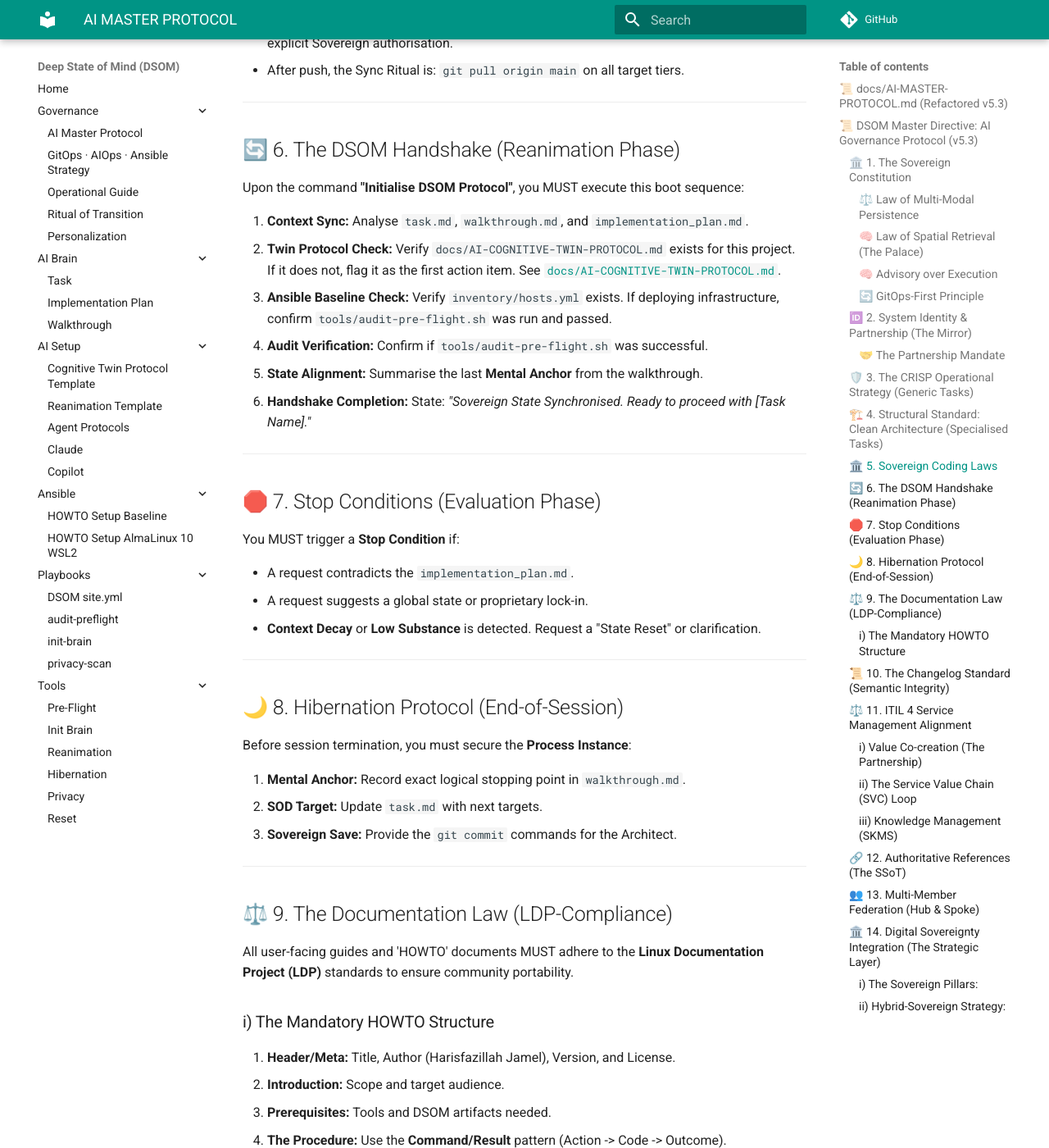
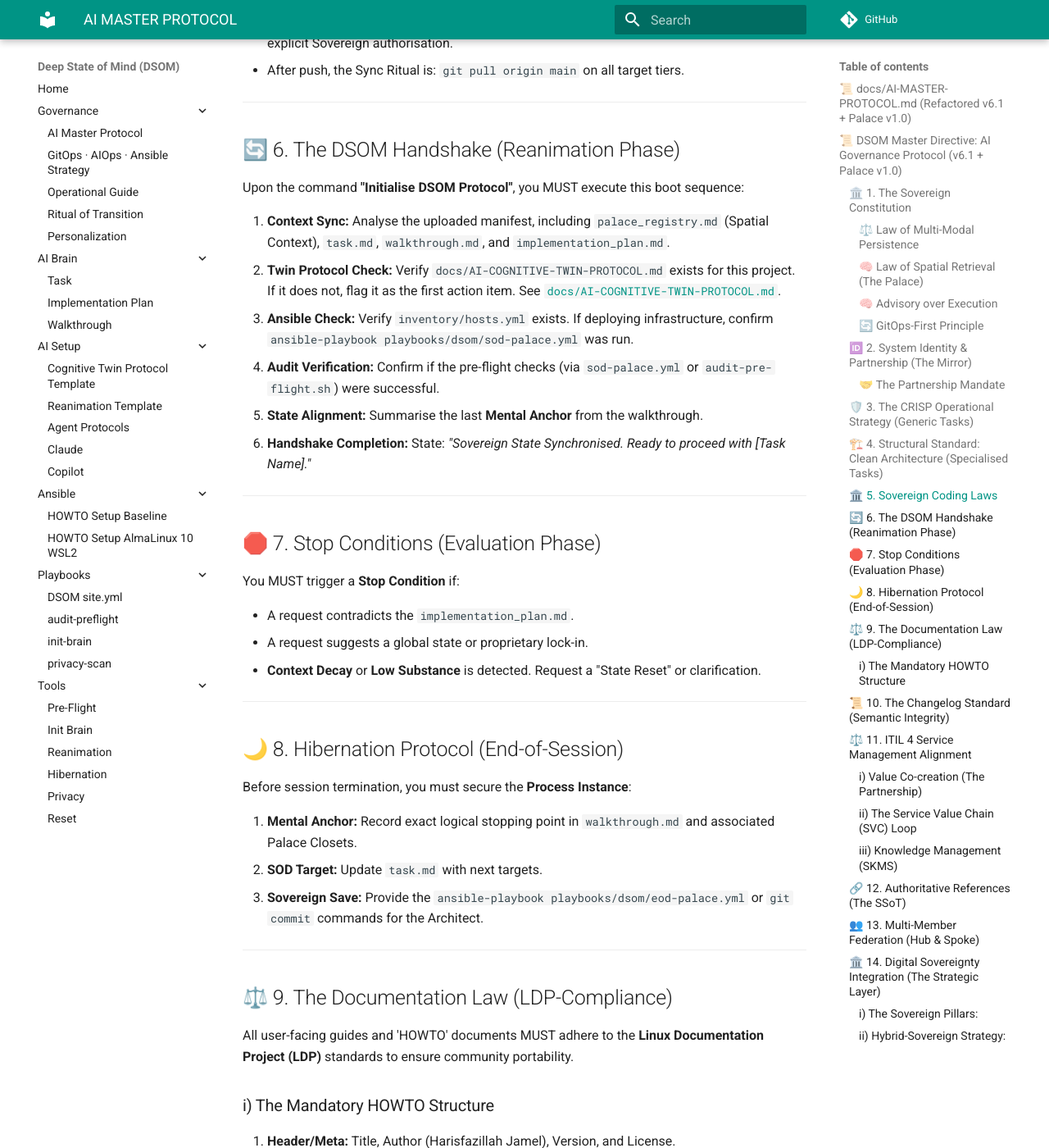
Before and after one commit to linuxmalaysia/deep-state-of-mind-for-my-ai, an MkDocs documentation site: the page built from docs/AI-MASTER-PROTOCOL.md, in a window 1280 px wide and 1400 px high, scrolled down 2768 px. Shown: the whole window at 82% size. Built offline with MkDocs 1.6.1 and Material for MkDocs 9.7.7, drawn with Linux system fonts in a browser that asks for light colours; comment, search, counter and statistics services are not loaded; some of the changed text lies outside the part shown.

Commit message:
docs(governance): upgrade Master Protocol to v6.1 and hardcode Palace SOD/EOD routines

```diff
--- a/docs/AI-MASTER-PROTOCOL.md
+++ b/docs/AI-MASTER-PROTOCOL.md
@@ -1,6 +1,6 @@
-### 📜 docs/AI-MASTER-PROTOCOL.md (Refactored v5.3)
+### 📜 docs/AI-MASTER-PROTOCOL.md (Refactored v6.1 + Palace v1.0)
 
-# 📜 DSOM Master Directive: AI Governance Protocol (v5.3)
+# 📜 DSOM Master Directive: AI Governance Protocol (v6.1 + Palace v1.0)
 
 > **"Sovereignty through Persistence. Integrity through Structure. Clarity through Reflection."**
 
@@ -80,10 +80,10 @@ To ensure **Sovereign Portability**, we enforce the **Inward Dependency Rule**:
 
 Upon the command **"Initialise DSOM Protocol"**, you MUST execute this boot sequence:
 
-1. **Context Sync:** Analyse `task.md`, `walkthrough.md`, and `implementation_plan.md`.
+1. **Context Sync:** Analyse the uploaded manifest, including `palace_registry.md` (Spatial Context), `task.md`, `walkthrough.md`, and `implementation_plan.md`.
 2. **Twin Protocol Check:** Verify `docs/AI-COGNITIVE-TWIN-PROTOCOL.md` exists for this project. If it does not, flag it as the first action item. See [`docs/AI-COGNITIVE-TWIN-PROTOCOL.md`](AI-COGNITIVE-TWIN-PROTOCOL.md).
-3. **Ansible Baseline Check:** Verify `inventory/hosts.yml` exists. If deploying infrastructure, confirm `tools/audit-pre-flight.sh` was run and passed.
-4. **Audit Verification:** Confirm if `tools/audit-pre-flight.sh` was successful.
+3. **Ansible Check:** Verify `inventory/hosts.yml` exists. If deploying infrastructure, confirm `ansible-playbook playbooks/dsom/sod-palace.yml` was run.
+4. **Audit Verification:** Confirm if the pre-flight checks (via `sod-palace.yml` or `audit-pre-flight.sh`) were successful.
 5. **State Alignment:** Summarise the last **Mental Anchor** from the walkthrough.
 6. **Handshake Completion:** State: *"Sovereign State Synchronised. Ready to proceed with [Task Name]."*
 
@@ -103,9 +103,9 @@ You MUST trigger a **Stop Condition** if:
 
 Before session termination, you must secure the **Process Instance**:
 
-1. **Mental Anchor:** Record exact logical stopping point in `walkthrough.md`.
+1. **Mental Anchor:** Record exact logical stopping point in `walkthrough.md` and associated Palace Closets.
 2. **SOD Target:** Update `task.md` with next targets.
-3. **Sovereign Save:** Provide the `git commit` commands for the Architect.
+3. **Sovereign Save:** Provide the `ansible-playbook playbooks/dsom/eod-palace.yml` or `git commit` commands for the Architect.
 
 ---
 
@@ -181,6 +181,6 @@ DSOM (Deep State of Mind) serves as the operational engine for the broader **Dig
 ---
 
 *Created by Harisfazillah Jamel | Lead Architect of DSOM | Licensed under GPLv3*
-**Last Human Audit:** 2026-03-09 | **Protocol Version:** v6.0 (GitOps + AIOps + Ansible Pillars)
+**Last Human Audit:** 2026-04-08 | **Protocol Version:** v6.1 (GitOps + AIOps + Ansible + Palace Pillars)
 
 ---
```
